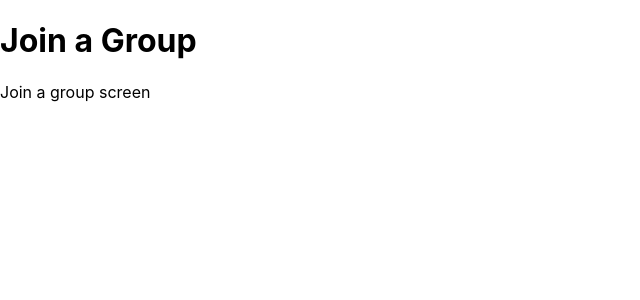
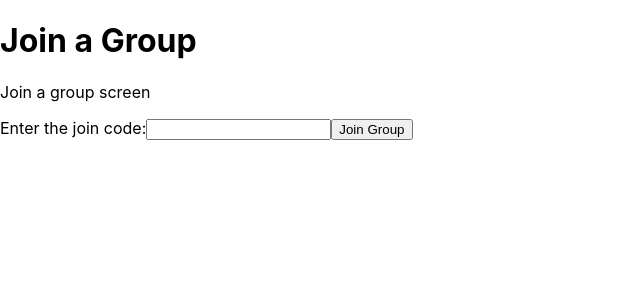
Before and after one commit to jamesespericueta/bitcamp-2023, a React (Create React App) app in the folder frontend/: page /join-group in a window 1280 px wide. Shown: the top 300 px of the page, without its empty margins (0-640 px from the left). Built offline with nearby package versions, Linux system fonts and the light colour scheme.

Commit message:
add code entering option

```diff
--- a/frontend/src/joinGroup.js
+++ b/frontend/src/joinGroup.js
@@ -1,4 +1,4 @@
-import React from "react";
+import React, { useState } from "react";
 
 
 function JoinGroupScreen(){
@@ -14,6 +14,12 @@ function JoinGroupScreen(){
      *      - have option for user to type code manually
      *      - query db to check for code
      */
+    const [code, setCode] = useState("");
+
+    const handleCodeChange = (event) => {
+        setCode(event.target.value);
+    };
+
     const handleSubmit = (event) => {
         event.preventDefault();
         // TODO: Query the database with the entered code
@@ -23,6 +29,13 @@ function JoinGroupScreen(){
         <div>
             <h1>Join a Group</h1>
             <p>Join a group screen</p>
+            <form onSubmit={handleSubmit}>
+                <label>
+                Enter the join code:
+                <input type="text" value={code} onChange={handleCodeChange} />
+                </label>
+                <button type="submit">Join Group</button>
+            </form>
         </div>
     );
 }
```
